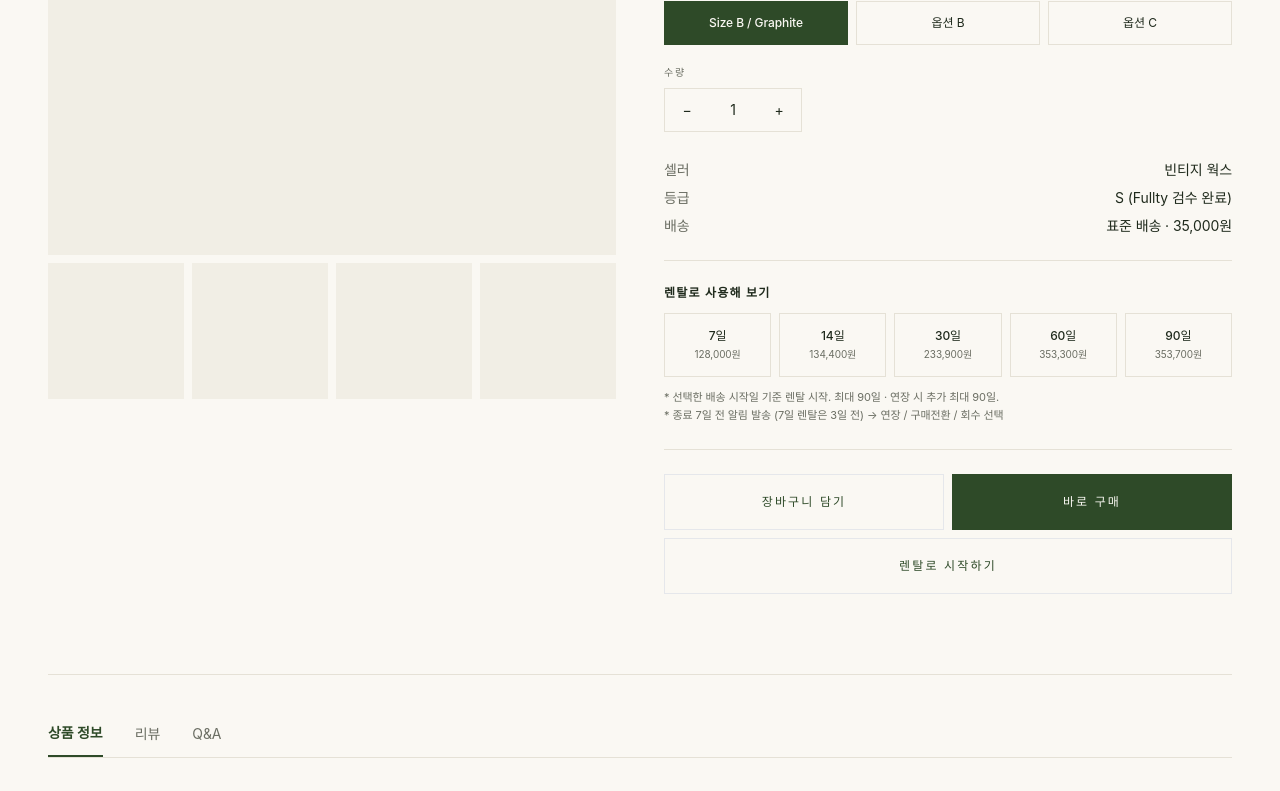
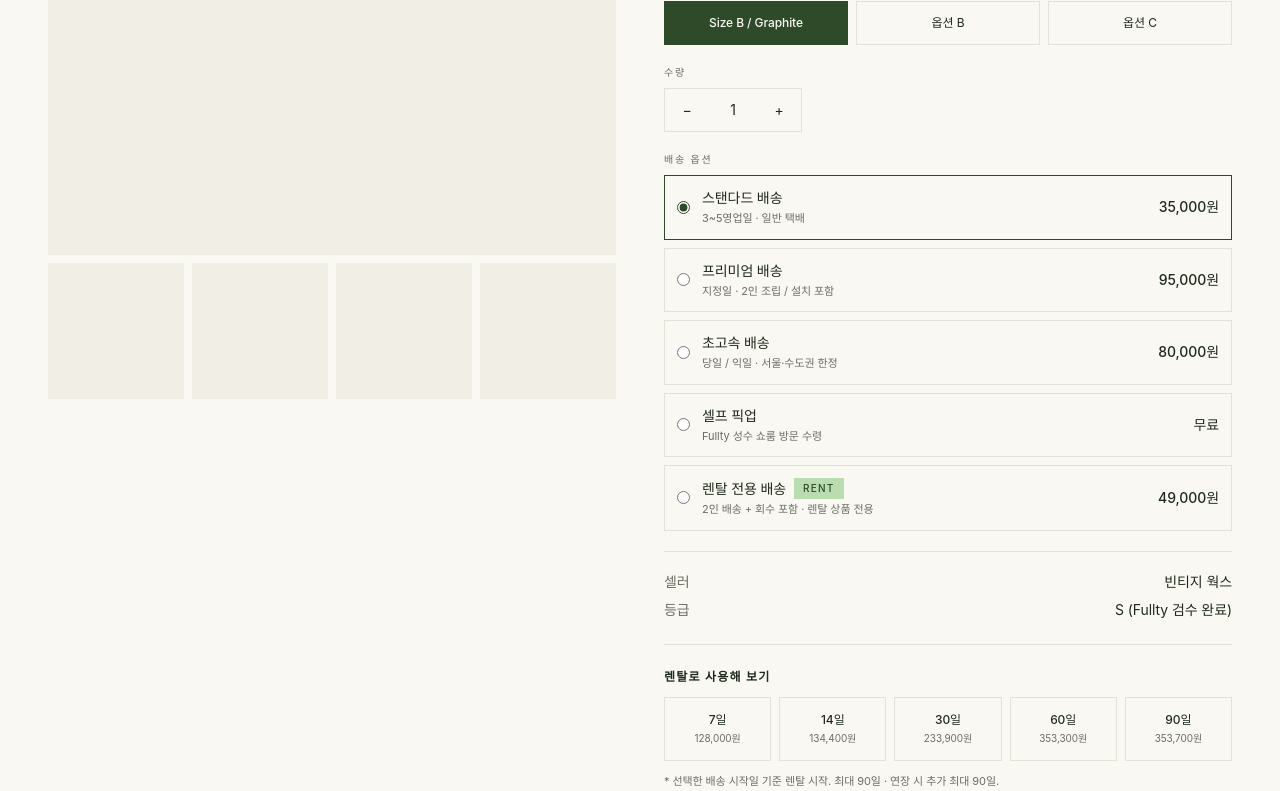
Before and after one commit to rachel353/fullty-plan, a Next.js app: page /products/p001 in a window 1280 px wide. Shown: the part 577-1368 px from the top of the page. Built offline with nearby package versions, Linux system fonts and the light colour scheme.

Commit message:
Add delivery option selector on product detail
- 5가지 배송 옵션: 스탠다드 / 프리미엄 / 초고속 / 셀프 픽업 / 렌탈 전용
- 옵션별 설명과 가격 표시, 라디오 선택 UI
- 렌탈 전용 배송은 RENT 배지 표기

```diff
--- a/src/app/products/[id]/page.tsx
+++ b/src/app/products/[id]/page.tsx
@@ -93,18 +93,75 @@ export default function ProductDetailPage({ params }: { params: { id: string } }
               </div>
             </div>
 
-            <div className="space-y-2 text-sm pt-2">
-              <div className="flex justify-between">
+            <div>
+              <div className="text-[10px] tracking-[0.18em] uppercase text-muted-foreground mb-2">
+                배송 옵션
+              </div>
+              <div className="space-y-2">
+                {[
+                  {
+                    name: "스탠다드 배송",
+                    desc: "3~5영업일 · 일반 택배",
+                    price: "35,000원",
+                    selected: true,
+                  },
+                  {
+                    name: "프리미엄 배송",
+                    desc: "지정일 · 2인 조립 / 설치 포함",
+                    price: "95,000원",
+                  },
+                  {
+                    name: "초고속 배송",
+                    desc: "당일 / 익일 · 서울·수도권 한정",
+                    price: "80,000원",
+                  },
+                  {
+                    name: "셀프 픽업",
+                    desc: "Fullty 성수 쇼룸 방문 수령",
+                    price: "무료",
+                  },
+                  {
+                    name: "렌탈 전용 배송",
+                    desc: "2인 배송 + 회수 포함 · 렌탈 상품 전용",
+                    price: "49,000원",
+                    rentOnly: true,
+                  },
+                ].map((opt) => (
+                  <label
+                    key={opt.name}
+                    className={
+                      opt.selected
+                        ? "flex items-center gap-3 border border-sage-ink p-3 cursor-pointer bg-sage-soft/40"
+                        : "flex items-center gap-3 border border-border p-3 cursor-pointer hover:bg-muted/40"
+                    }
+                  >
+                    <input
+                      type="radio"
+                      name="shipping"
+                      defaultChecked={opt.selected}
+                      className="accent-sage-ink"
+                    />
+                    <div className="flex-1">
+                      <div className="flex items-center gap-2">
+                        <span className="text-sm font-medium">{opt.name}</span>
+                        {opt.rentOnly && <Badge variant="sage">RENT</Badge>}
+                      </div>
+                      <div className="text-[11px] text-muted-foreground mt-0.5">{opt.desc}</div>
+                    </div>
+                    <div className="text-sm font-medium">{opt.price}</div>
+                  </label>
+                ))}
+              </div>
+            </div>
+
+            <div className="space-y-2 text-sm pt-2 border-t border-border">
+              <div className="flex justify-between pt-3">
                 <span className="text-muted-foreground">셀러</span>
                 <span>{product.seller}</span>
               </div>
               <div className="flex justify-between">
                 <span className="text-muted-foreground">등급</span>
                 <span>{product.grade} (Fullty 검수 완료)</span>
-              </div>
-              <div className="flex justify-between">
-                <span className="text-muted-foreground">배송</span>
-                <span>표준 배송 · 35,000원</span>
               </div>
             </div>
           </div>
```
